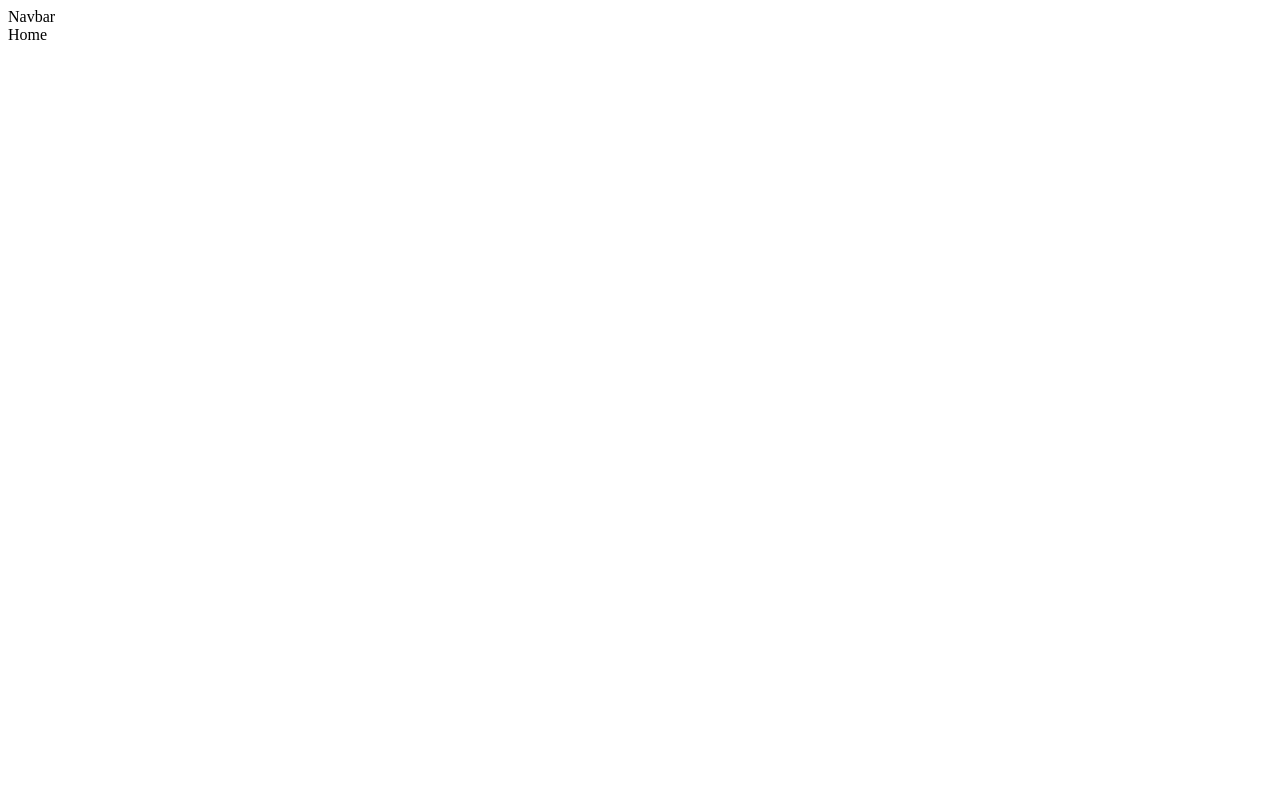
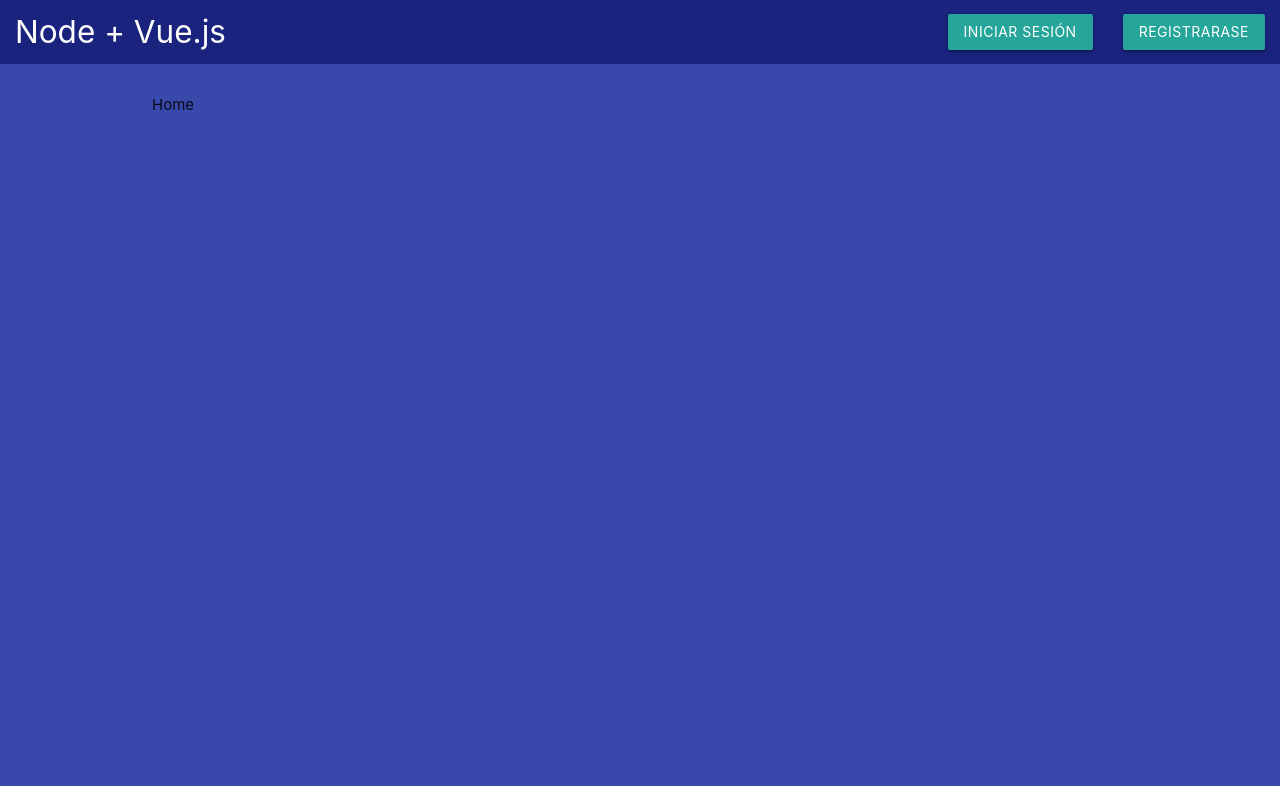
Before and after one commit to ClaudioGuevaraDev/Node-Vue.js-PostgreSQL-Materialize, a Vue app in the folder frontend/: page / in a window 1280 px wide. Built offline with nearby package versions, Linux system fonts and the light colour scheme.

Commit message:
(frontend): Agregamos materialize y diseñamos el navbar

```diff
--- a/frontend/package.json
+++ b/frontend/package.json
@@ -11,6 +11,7 @@
   "author": "",
   "license": "ISC",
   "dependencies": {
+    "materialize-css": "^1.0.0-rc.2",
     "vue": "^3.2.26",
     "vue-router": "^4.0.12"
   },
--- a/frontend/src/App.vue
+++ b/frontend/src/App.vue
@@ -2,7 +2,11 @@
     <div>
         <Navbar/>
 
-        <router-view></router-view>
+        <div class="main indigo darken-1">
+            <div class="container">
+                <router-view></router-view>
+            </div>
+        </div>
     </div>
 </template>
 
@@ -13,6 +17,25 @@ export default {
     name: 'App',
     components: {
         Navbar
+    },
+    mounted() {
+        M.AutoInit();
     }
 }
 </script>
+
+<style scoped>
+@import url("https://fonts.googleapis.com/icon?family=Material+Icons");
+
+.main {
+    min-height: 90.3vh;
+    height: 100%;
+    padding: 2rem;
+}
+
+.container {
+    width: 80%;
+    margin: auto;
+}
+
+</style>
--- a/frontend/src/components/Navbar.vue
+++ b/frontend/src/components/Navbar.vue
@@ -1,9 +1,63 @@
 <template>
-    <div>Navbar</div>
+    <div>
+        <nav class="nav-extended">
+            <div class="nav-wrapper indigo darken-4">
+                <div class="">
+                    <router-link class="title brand-logo" to="/">
+                        Node + Vue.js
+                    </router-link>
+                    <div class="right">
+                        <a
+                            href="#"
+                            data-target="mobile"
+                            class="sidenav-trigger"
+                        >
+                            <i class="material-icons">menu</i>
+                        </a>
+                        <ul class="hide-on-med-and-down">
+                            <li>
+                                <a class="waves-effect waves-light btn">
+                                    Iniciar Sesión
+                                </a>
+                            </li>
+                            <li>
+                                <a class="waves-effect waves-light btn">
+                                    Registrarase
+                                </a>
+                            </li>
+                        </ul>
+                    </div>
+                </div>
+            </div>
+        </nav>
+        <ul class="sidenav" id="mobile">
+            <li>
+                <a class="waves-effect waves-light btn">
+                    Iniciar Sesión
+                </a>
+            </li>
+            <li>
+                <a class="waves-effect waves-light btn">
+                    Registrarase
+                </a>
+            </li>
+        </ul>
+    </div>
 </template>
 
 <script>
 export default {
-    name: 'Navbar'
+    name: 'Navbar',
+    mounted() {
+        M.AutoInit();
+    }
 }
 </script>
+
+<style scoped>
+
+.title {
+    margin-left: 1rem;
+}
+
+</style>
--- a/frontend/src/index.js
+++ b/frontend/src/index.js
@@ -1,3 +1,7 @@
+import 'materialize-css'
+import 'materialize-css/dist/css/materialize.css'
+import 'materialize-css/dist/js/materialize.js'
+
 import { createApp } from 'vue'
 
 import App from './App.vue'
```
Also changed, not shown: 1 other file (tests, documents, lock files or other folders).
